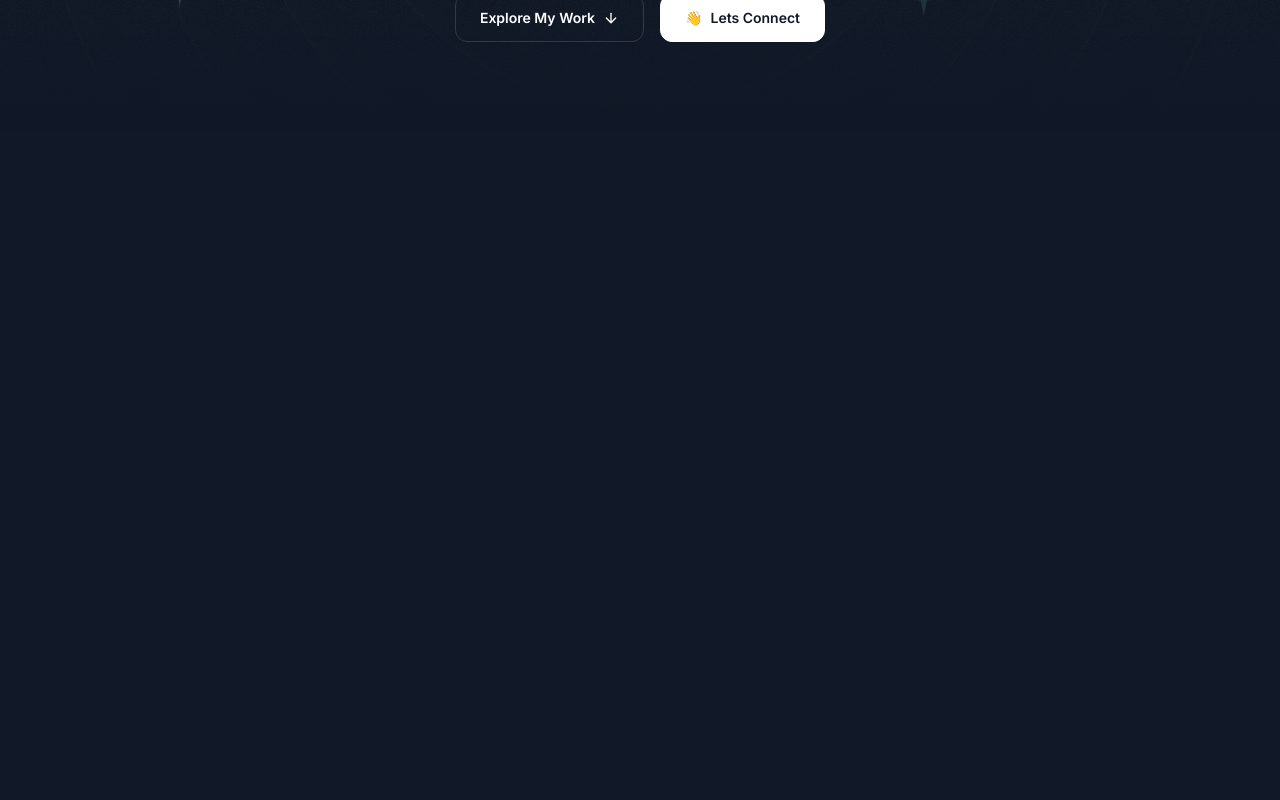
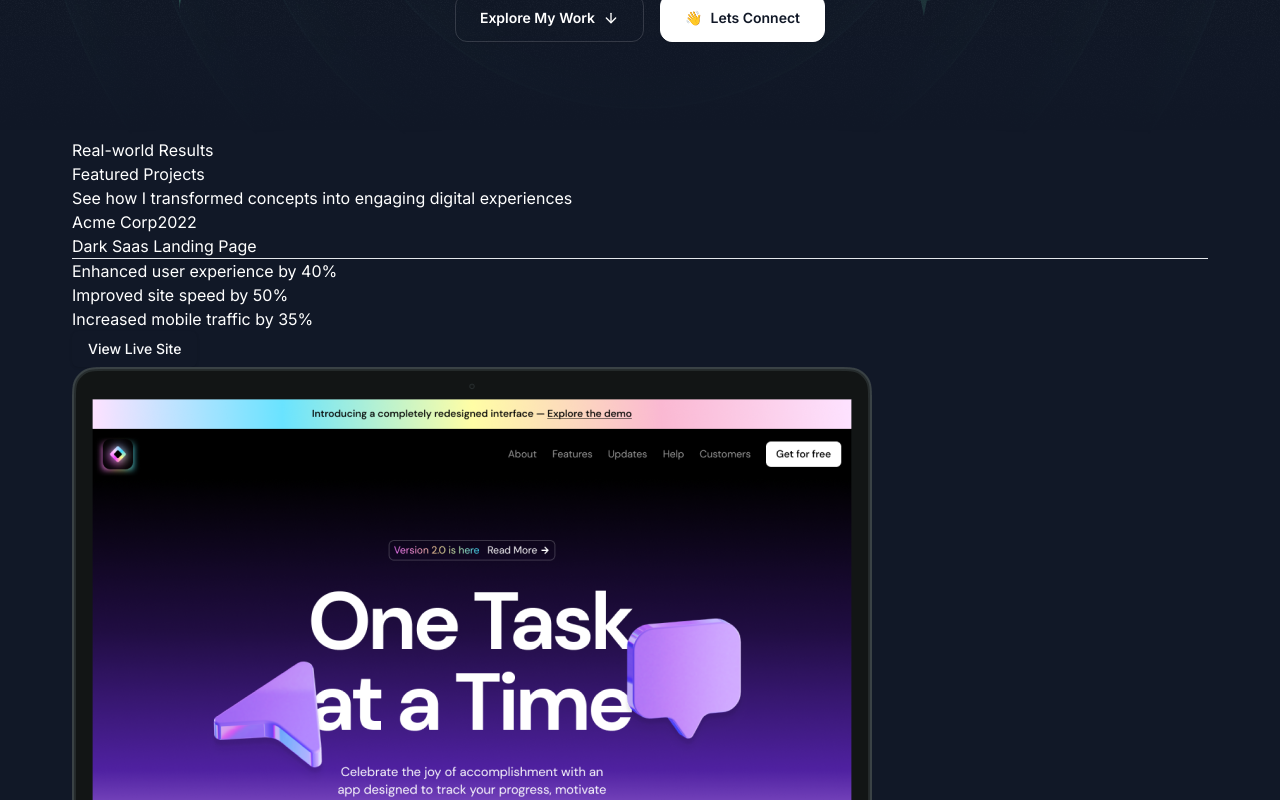
Before and after one commit to ammare03/built-by-ammar, a Next.js app: page / in a window 1280 px wide. Shown: the part 540-1340 px from the top of the page. Before the commit the page ends 949 px from the top, so only its background shows below. Built offline with nearby package versions, Linux system fonts and the light colour scheme; a web font is replaced by a local one.

Commit message:
feat: implement ProjectsSection with project details and links

```diff
--- a/src/app/page.tsx
+++ b/src/app/page.tsx
@@ -1,6 +1,7 @@
 import FadeContent from "@/components/bits/FadeContent";
 import { Header } from "@/sections/Header";
 import { HeroSection } from "@/sections/Hero";
+import { ProjectsSection } from "@/sections/Projects";
 
 export default function Home() {
   return (
@@ -13,6 +14,7 @@
       >
         <Header />
         <HeroSection />
+        <ProjectsSection />
       </FadeContent>
     </div>
   );
--- a/src/sections/Projects.tsx
+++ b/src/sections/Projects.tsx
@@ -1,6 +1,9 @@
 import darkSaasLandingPage from "@/assets/images/dark-saas-landing-page.png";
 import lightSaasLandingPage from "@/assets/images/light-saas-landing-page.png";
 import aiStartupLandingPage from "@/assets/images/ai-startup-landing-page.png";
+import Link from "next/link";
+import { Button } from "@/components/ui/button";
+import Image from "next/image";
 
 const portfolioProjects = [
   {
@@ -42,5 +45,34 @@
 ];
 
 export const ProjectsSection = () => {
-  return <div>Projects Section</div>;
+  return (
+    <div>
+      <div className="container">
+        <p>Real-world Results</p>
+        <h2>Featured Projects</h2>
+        <p>See how I transformed concepts into engaging digital experiences</p>
+        <div>
+          {portfolioProjects.map((project) => (
+            <div key={project.title}>
+              <div>
+                <span>{project.company}</span>
+                <span>{project.year}</span>
+              </div>
+              <h3>{project.title}</h3>
+              <hr />
+              <ul>
+                {project.results.map((result, index) => (
+                  <li key={index}>{result.title}</li>
+                ))}
+              </ul>
+              <Link href={project.link} target="_blank">
+                <Button>View Live Site</Button>
+              </Link>
+              <Image src={project.image} alt={project.title} />
+            </div>
+          ))}
+        </div>
+      </div>
+    </div>
+  );
 };
```
